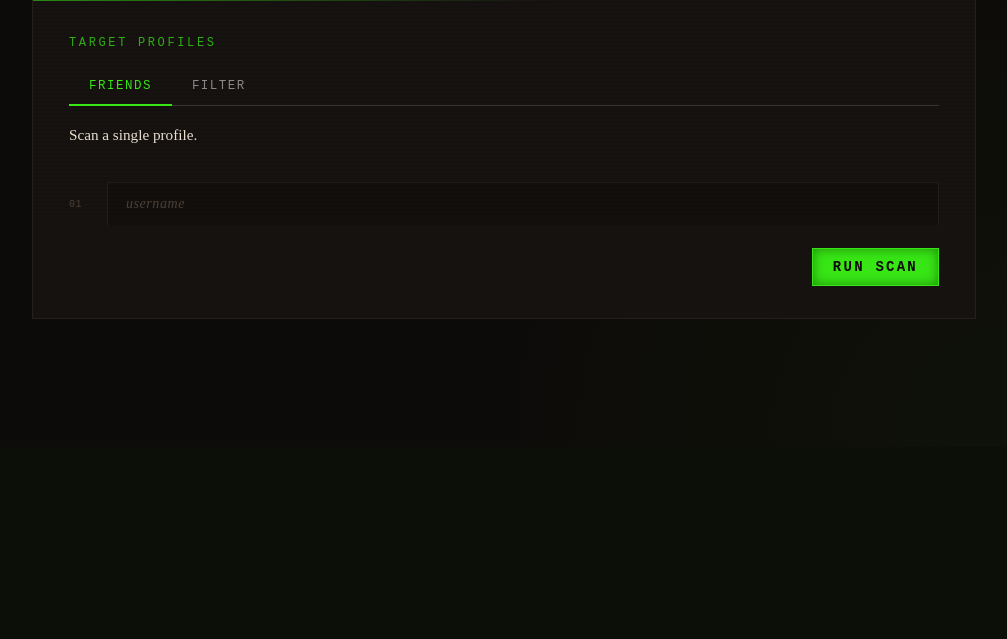
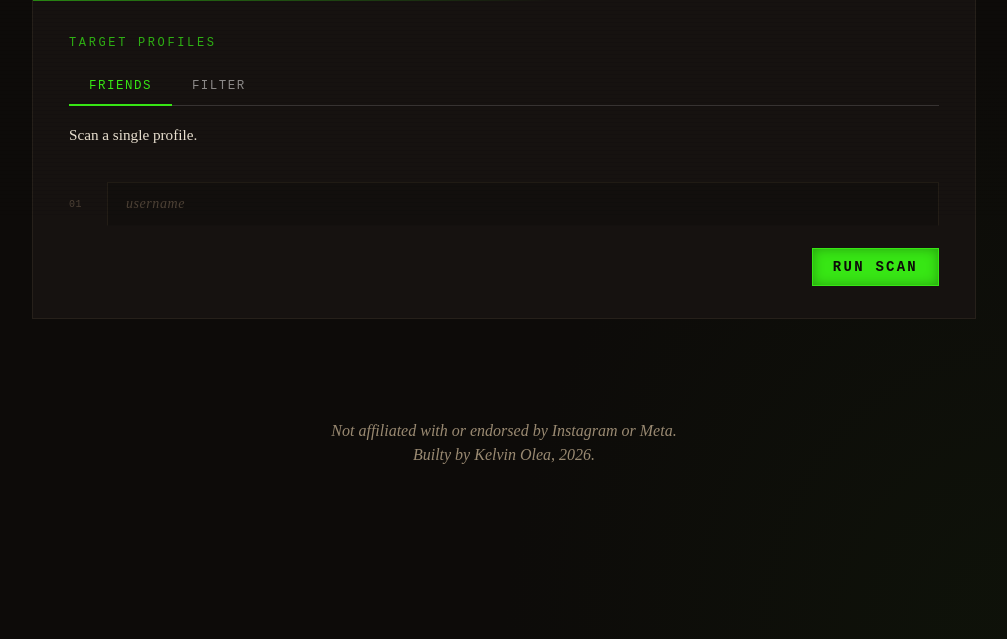
Before and after one commit to Kelvin-Olea/InstagramTools, a Node project: template views/index.ejs in a window 1280 px wide. Shown: the part 582-1221 px from the top of the page, without its empty margins (136-1143 px from the left). Before the commit the page ends 901 px from the top, so only its background shows below. Run offline with Node 20 templates, Linux system fonts and the light colour scheme; the template is opened without the code that fills it, so the values that code supplies are empty; some web fonts are replaced.

Commit message:
Added footer with author information, and specifying that this isn't endorsed by meta

```diff
--- a/public/styles.css
+++ b/public/styles.css
@@ -62,6 +62,24 @@ body::after {
   max-width: 1000px;
   margin: 0 auto;
   padding: 0 28px 100px;
+}
+
+/* ─── FOOOTER ─────────────────────────────────────────────── */
+footer {
+  padding: 72px;
+  display: flex;
+  flex-direction: column;
+  align-items: flex-start;
+}
+
+footer p {
+  font-family: var(--f-body);
+  font-style: italic;
+  font-size: 16px;
+  line-height: 1.5;
+  color: var(--text-mid);
+  align-self: center;
+  animation: fadeIn 0.9s 0.25s ease both;
 }
 
 /* ─── HEADER ─────────────────────────────────────────────── */
@@ -260,7 +278,7 @@ header h1 {
   padding: 10px 20px;
   font-size: 14px;
   letter-spacing: 0.16em;
-  box-shadow: inset 0px 0px 12px rgba(0, 0, 0, 0.4);
+  box-shadow: inset 0px 0px 12px rgba(0, 0, 0, 0.3);
 }
 
 .btn-primary:hover {
--- a/views/index.ejs
+++ b/views/index.ejs
@@ -160,8 +160,12 @@
           </ul>
         </div>
       </section>
+    </main>
 
-    </main>
+    <footer>
+      <p>Not affiliated with or endorsed by Instagram or Meta.</p>
+      <p>Builty by Kelvin Olea, 2026.</p>
+    </footer>
   </div>
 
   <script>
```
